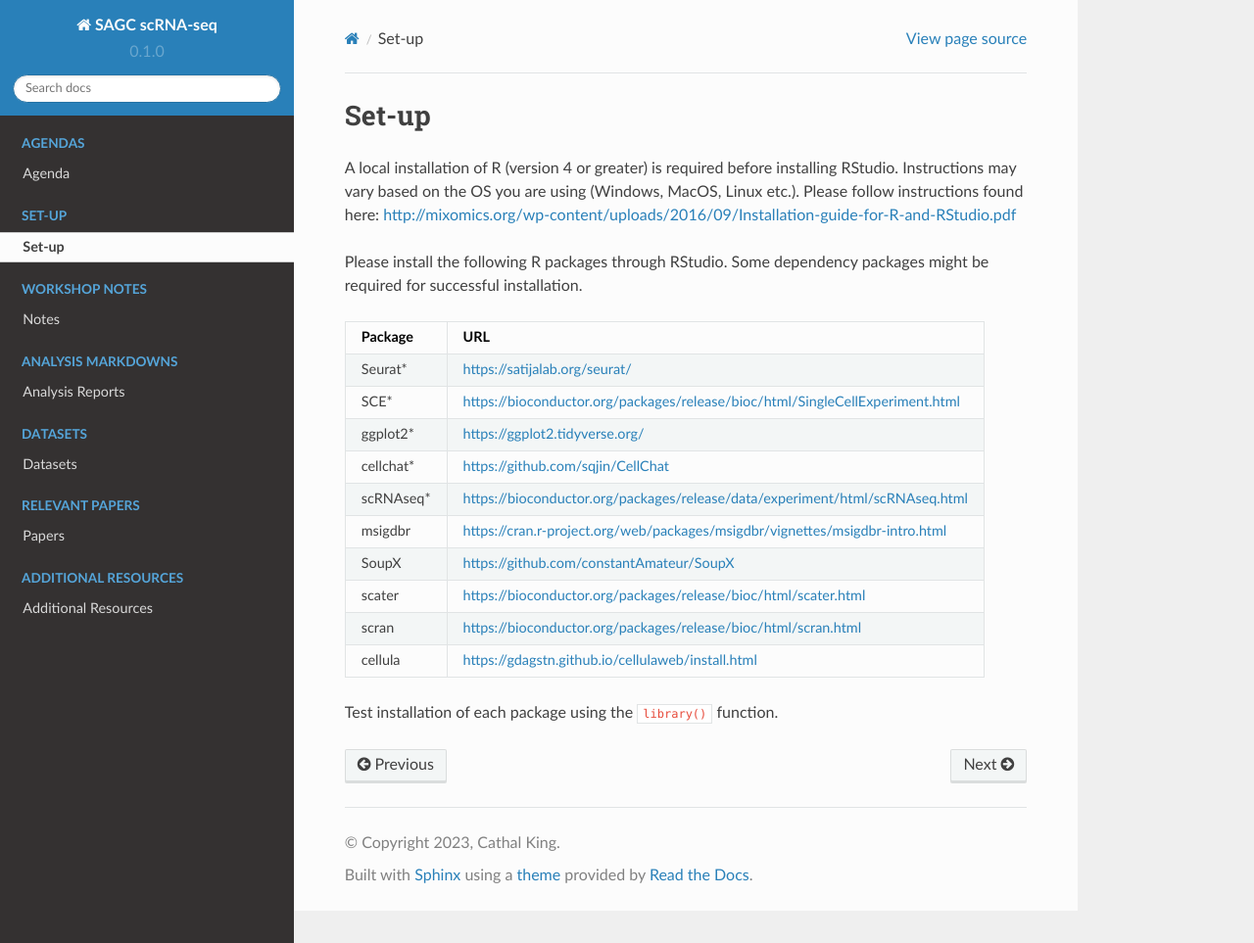
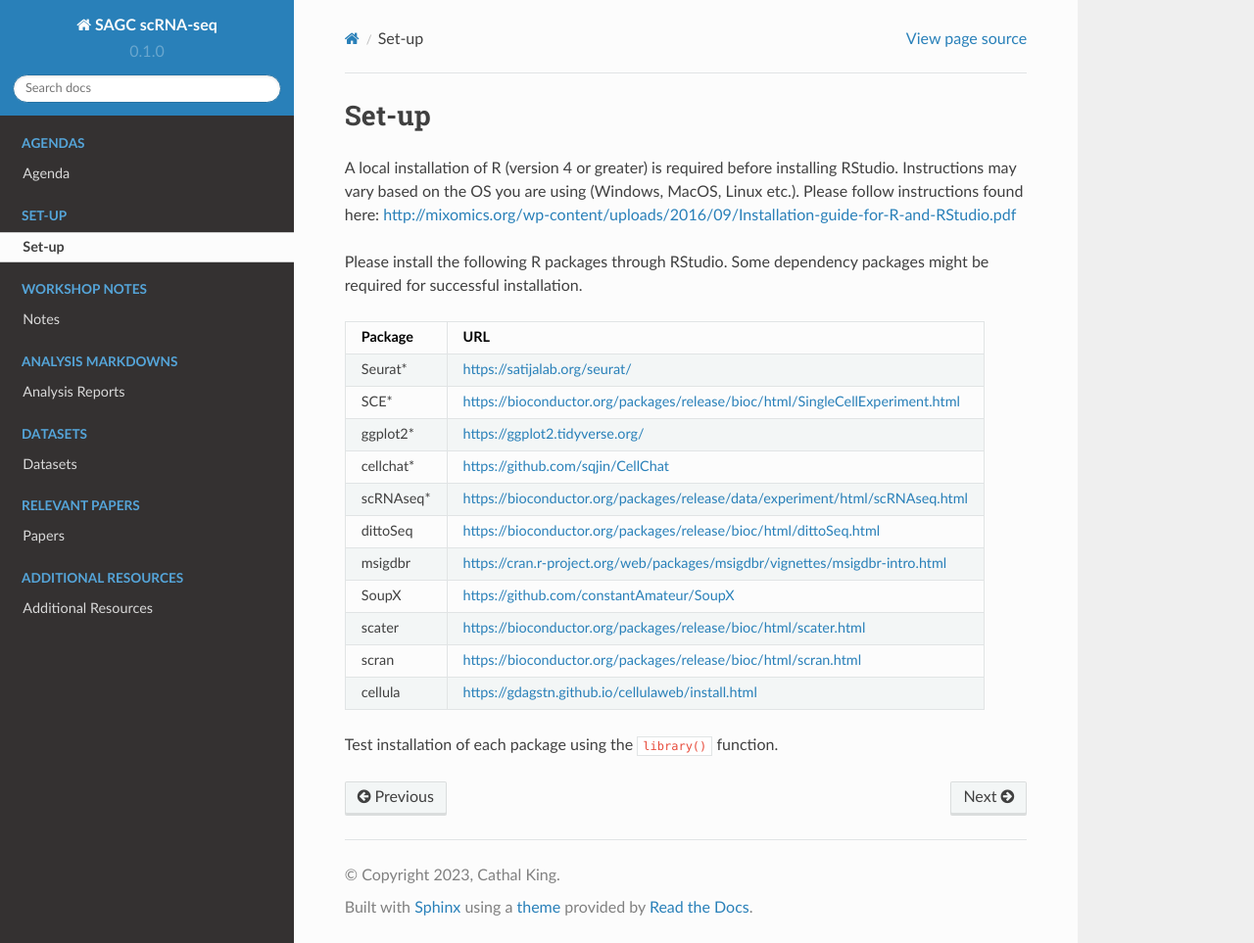
Before and after one commit to dw-thomson/SAGC_scRNAseq_workshop, a Sphinx documentation site: the page built from docs/source/Set-up.rst, in a window 1280 px wide and 963 px high. Shown: the whole window at 98% size. Built offline with Sphinx 7.4.7 and the Read the Docs theme 2.0.0, drawn with Linux system fonts in a browser that asks for light colours.

Commit message:
Update Set-up.rst
pw

```diff
--- a/docs/source/Set-up.rst
+++ b/docs/source/Set-up.rst
@@ -14,6 +14,7 @@ SCE*	      https://bioconductor.org/packages/release/bioc/html/SingleCellExperim
 ggplot2*    https://ggplot2.tidyverse.org/
 cellchat*   https://github.com/sqjin/CellChat
 scRNAseq*   https://bioconductor.org/packages/release/data/experiment/html/scRNAseq.html
+dittoSeq    https://bioconductor.org/packages/release/bioc/html/dittoSeq.html
 msigdbr     https://cran.r-project.org/web/packages/msigdbr/vignettes/msigdbr-intro.html
 SoupX       https://github.com/constantAmateur/SoupX
 
```
